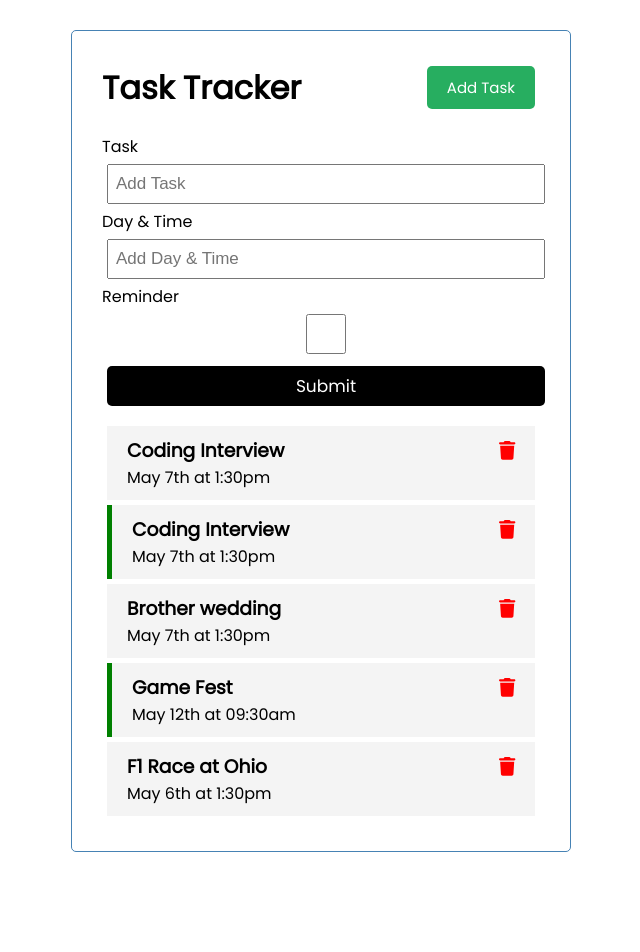
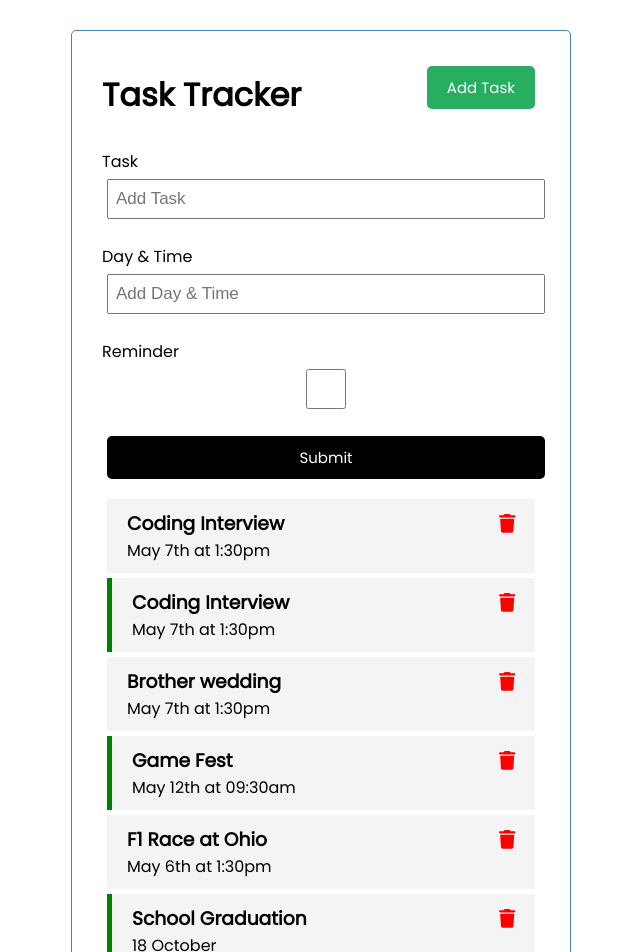
Before and after one commit to ryhnAtmdja/task-tracker, an Angular app: page / in a window 1280 px wide. Shown: the top 952 px of the page, without its empty margins (319-959 px from the left). Before the commit the page ends 882 px from the top, so only its background shows below. Built offline with nearby package versions, Linux system fonts and the light colour scheme; data requests are answered from the project's data file.

Commit message:
add task done

```diff
--- a/db.json
+++ b/db.json
@@ -29,6 +29,12 @@
       "text": "F1 Race at Ohio",
       "day": "May 6th at 1:30pm",
       "reminder": false
+    },
+    {
+      "text": "School Graduation",
+      "day": "18 October ",
+      "reminder": true,
+      "id": 6
     }
   ]
 }
--- a/src/app/app.module.ts
+++ b/src/app/app.module.ts
@@ -2,6 +2,7 @@ import { NgModule } from '@angular/core';
 import { BrowserModule } from '@angular/platform-browser';
 import { FontAwesomeModule } from '@fortawesome/angular-fontawesome';
 import { HttpClientModule } from '@angular/common/http';
+import { FormsModule } from '@angular/forms';
 
 import { AppComponent } from './app.component';
 import { HeaderComponent } from './components/header/header.component';
@@ -19,7 +20,7 @@ import { AddTaskComponent } from './components/add-task/add-task.component';
     TaskItemComponent,
     AddTaskComponent,
   ],
-  imports: [BrowserModule, FontAwesomeModule, HttpClientModule],
+  imports: [BrowserModule, FontAwesomeModule, HttpClientModule, FormsModule],
   providers: [],
   bootstrap: [AppComponent],
 })
--- a/src/app/components/add-task/add-task.component.html
+++ b/src/app/components/add-task/add-task.component.html
@@ -1,16 +1,33 @@
-<form action="">
+<form action="" (ngSubmit)="onSubmit()">
   <div class="form-control">
     <label for="task">Task</label>
-    <input type="text" id="task" name="task" placeholder="Add Task" />
-    <label for="day-time">Day & Time</label>
     <input
       type="text"
-      id="day-time"
-      name="day-time"
+      id="task"
+      name="task"
+      placeholder="Add Task"
+      [(ngModel)]="text"
+    />
+  </div>
+  <div class="form-control">
+    <label for="day">Day & Time</label>
+    <input
+      type="text"
+      id="day"
+      name="day"
       placeholder="Add Day & Time"
+      [(ngModel)]="day"
     />
+  </div>
+  <div class="form-control">
     <label for="reminder">Reminder</label>
-    <input type="checkbox" id="reminder" name="reminder" />
+    <input
+      type="checkbox"
+      id="reminder"
+      name="reminder"
+      [(ngModel)]="reminder"
+    />
+  </div>
   <input
     type="submit"
     id="save"
@@ -18,5 +35,4 @@
     placeholder="Save Task"
     class="btn btn-block"
   />
-  </div>
 </form>
--- a/src/app/components/add-task/add-task.component.ts
+++ b/src/app/components/add-task/add-task.component.ts
@@ -1,15 +1,39 @@
-import { Component, OnInit } from '@angular/core';
+import { Component, OnInit, Output, EventEmitter } from '@angular/core';
+import { Tasks } from '../../Tasks';
 
 @Component({
   selector: 'app-add-task',
   templateUrl: './add-task.component.html',
-  styleUrls: ['./add-task.component.css']
+  styleUrls: ['./add-task.component.css'],
 })
 export class AddTaskComponent implements OnInit {
+  @Output() onSubmitTask: EventEmitter<Tasks> = new EventEmitter();
 
-  constructor() { }
+  // two way binding data (connect data dari input form di html dan mendefinisikan tipe nya)
+  'text': string;
+  'day': string;
+  'reminder': boolean;
 
-  ngOnInit(): void {
+  constructor() {}
+
+  ngOnInit(): void {}
+
+  onSubmit() {
+    if (!this.text) {
+      alert('Please add task!');
+      return;
+    } else {
+      const newTask = {
+        text: this.text,
+        day: this.day,
+        reminder: this.reminder,
+      };
+
+      this.onSubmitTask.emit(newTask);
+
+      this.text = '';
+      this.day = '';
+      this.reminder = false;
+    }
   }
-
 }
--- a/src/app/components/tasks/tasks.component.html
+++ b/src/app/components/tasks/tasks.component.html
@@ -1,4 +1,4 @@
-<app-add-task></app-add-task>
+<app-add-task (onSubmitTask)="submitTask($event)"></app-add-task>
 <app-task-item
   *ngFor="let task of tasks"
   [task]="task"
--- a/src/app/components/tasks/tasks.component.ts
+++ b/src/app/components/tasks/tasks.component.ts
@@ -30,4 +30,10 @@ export class TasksComponent implements OnInit {
     task.reminder = !task.reminder;
     this.taskService.toggleTaskReminder(task).subscribe();
   }
+
+  submitTask(task: Tasks) {
+    this.taskService.submitTask(task).subscribe((t) => {
+      this.tasks.push(t);
+    });
+  }
 }
--- a/src/app/services/tasks.service.ts
+++ b/src/app/services/tasks.service.ts
@@ -30,4 +30,8 @@ export class TasksService {
     const url = `${this.apiURL}/${task.id}`;
     return this.http.put<Tasks>(url, task, headerOptions);
   }
+
+  submitTask(task: Tasks): Observable<Tasks> {
+    return this.http.post<Tasks>(this.apiURL, task, headerOptions);
+  }
 }
--- a/src/styles.css
+++ b/src/styles.css
@@ -26,6 +26,7 @@ body {
   border: none;
   padding: 10px 20px;
   margin: 5px;
+  margin-bottom: 20px;
   border-radius: 5px;
   cursor: pointer;
   text-decoration: none;
```
Lines whose indentation alone changed are shown as unchanged.
